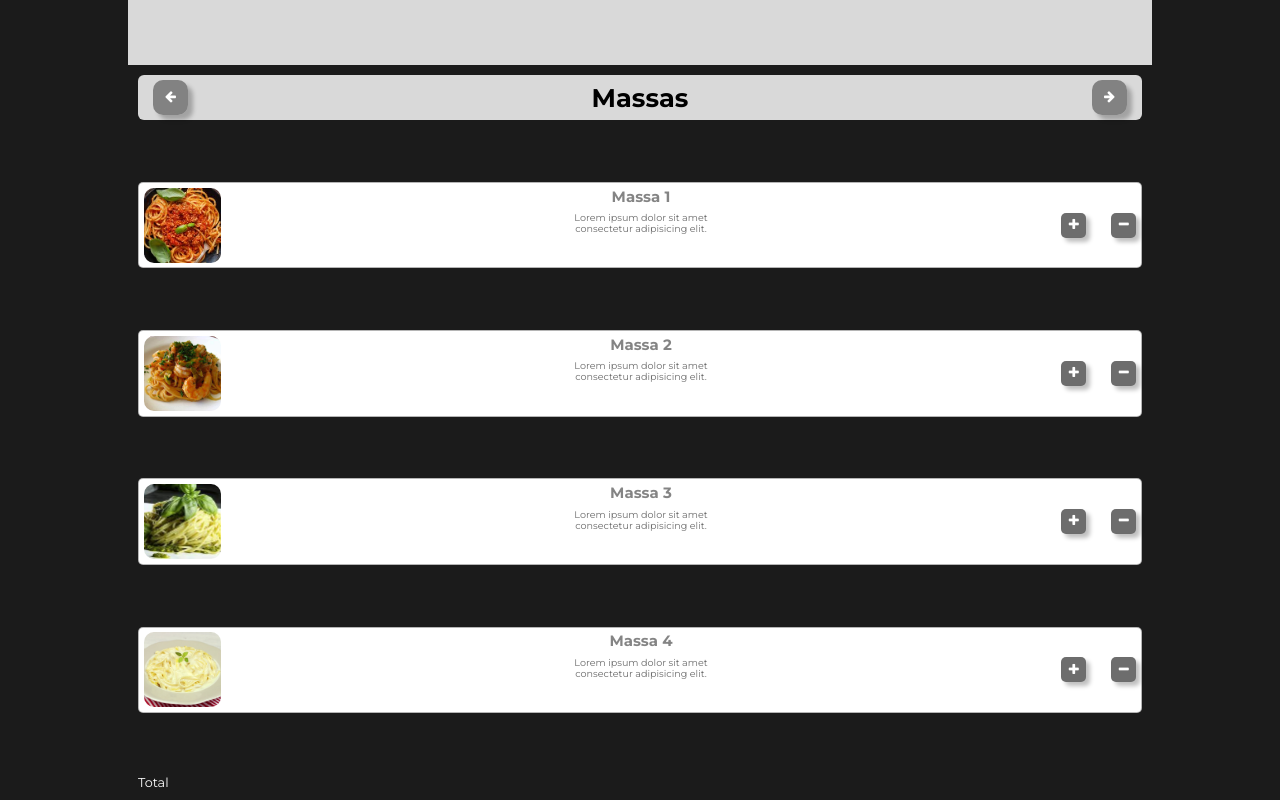
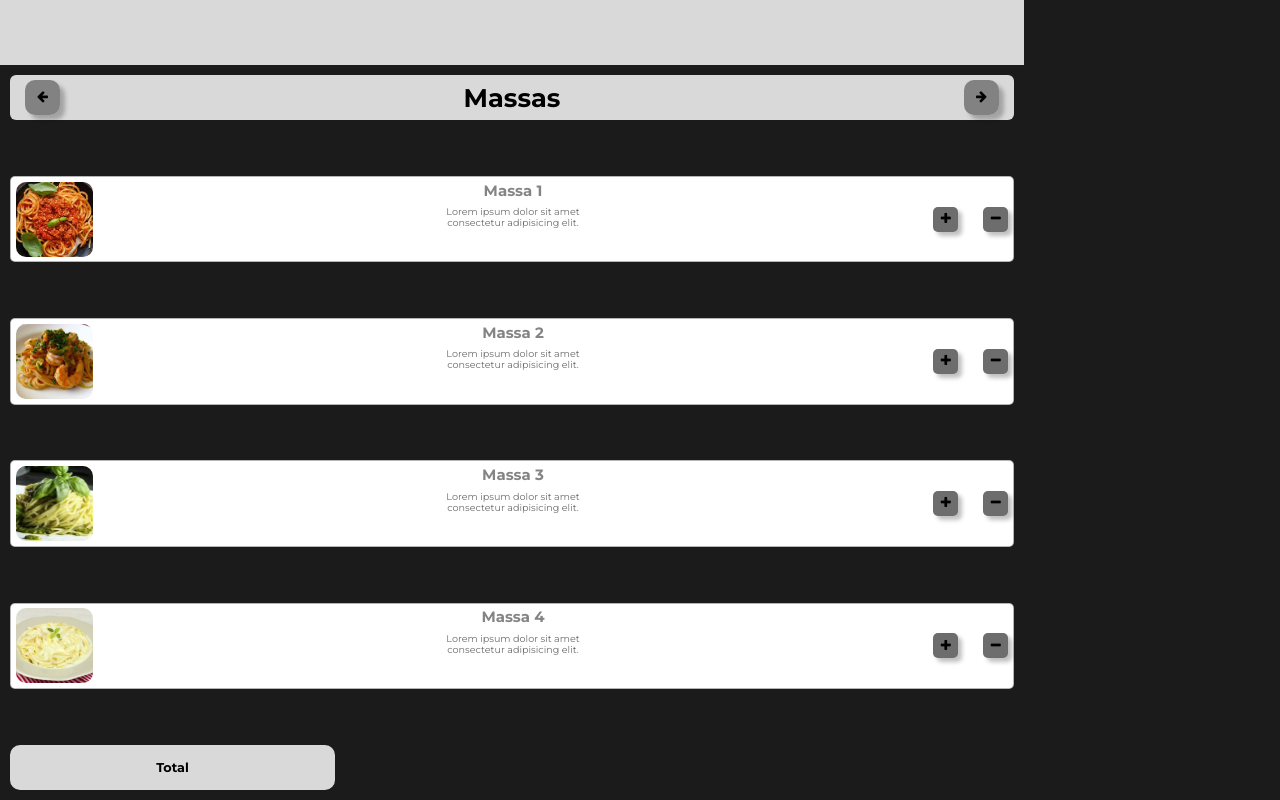
Before and after one commit to eefracotor/front-end-colab, a plain HTML site: page index.html in a window 1280 px wide. Drawn offline with Linux system fonts and the light colour scheme.

Commit message:
Actualizando CSS

```diff
--- a/index.html
+++ b/index.html
@@ -98,7 +98,7 @@
                 </div>
             </div>
             <div class="totalbutton">
-                <span>Total</span>
+                <strong>Total</strong>
             </div>
         </div>
     </div>
--- a/styleNadi.css
+++ b/styleNadi.css
@@ -6,8 +6,6 @@
 
 body {
     background-color: #1b1b1b;
-    color: #fff;
-    display: flex;
     justify-content: center;
     align-items: center;
     font-family: 'Montserrat', sans-serif;
@@ -22,6 +20,7 @@ body {
     display: flex;
     flex-direction: column;
     justify-content: space-between;
+    align-items: center;
 }
 
 .sidebar {
@@ -51,7 +50,9 @@ body {
     align-items: center;
     padding-left: 0.938rem;
     padding-right: 0.938rem;
-
+    /* display: grid;
+    place-items: center;
+    grid-template-columns: repeat(3, 1fr); */
 }
 
 .arrowbox {
@@ -142,3 +143,14 @@ body {
 .arrowbox:hover .buttosmall:hover {
     background-color: black;
 }
+
+.totalbutton {
+    width: 325px;
+    height: 45px;
+    border-radius: 10px;
+    background: #D9D9D9;
+    color: #000;
+    display: flex;
+    justify-content: center;
+    align-items: center;
+}
```
